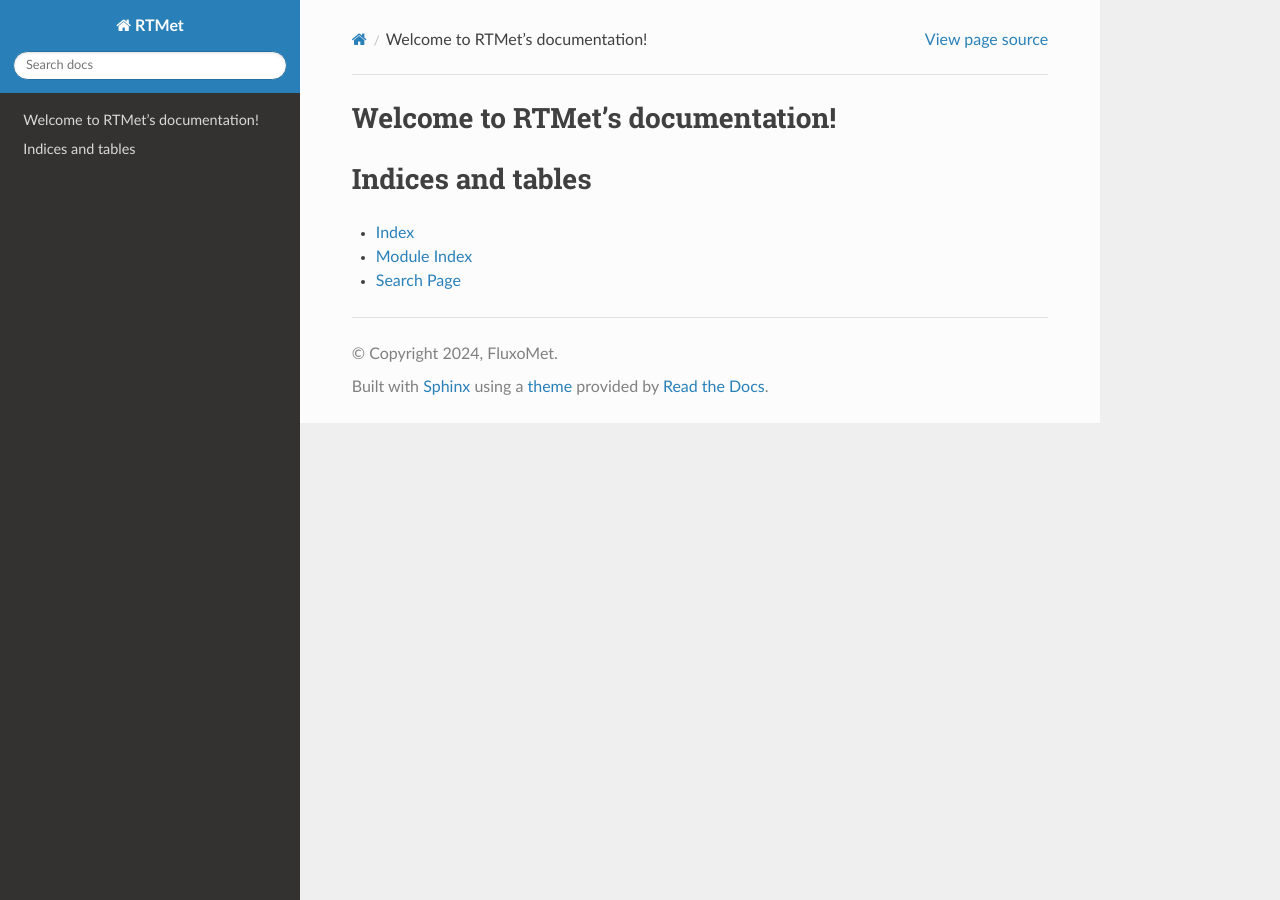
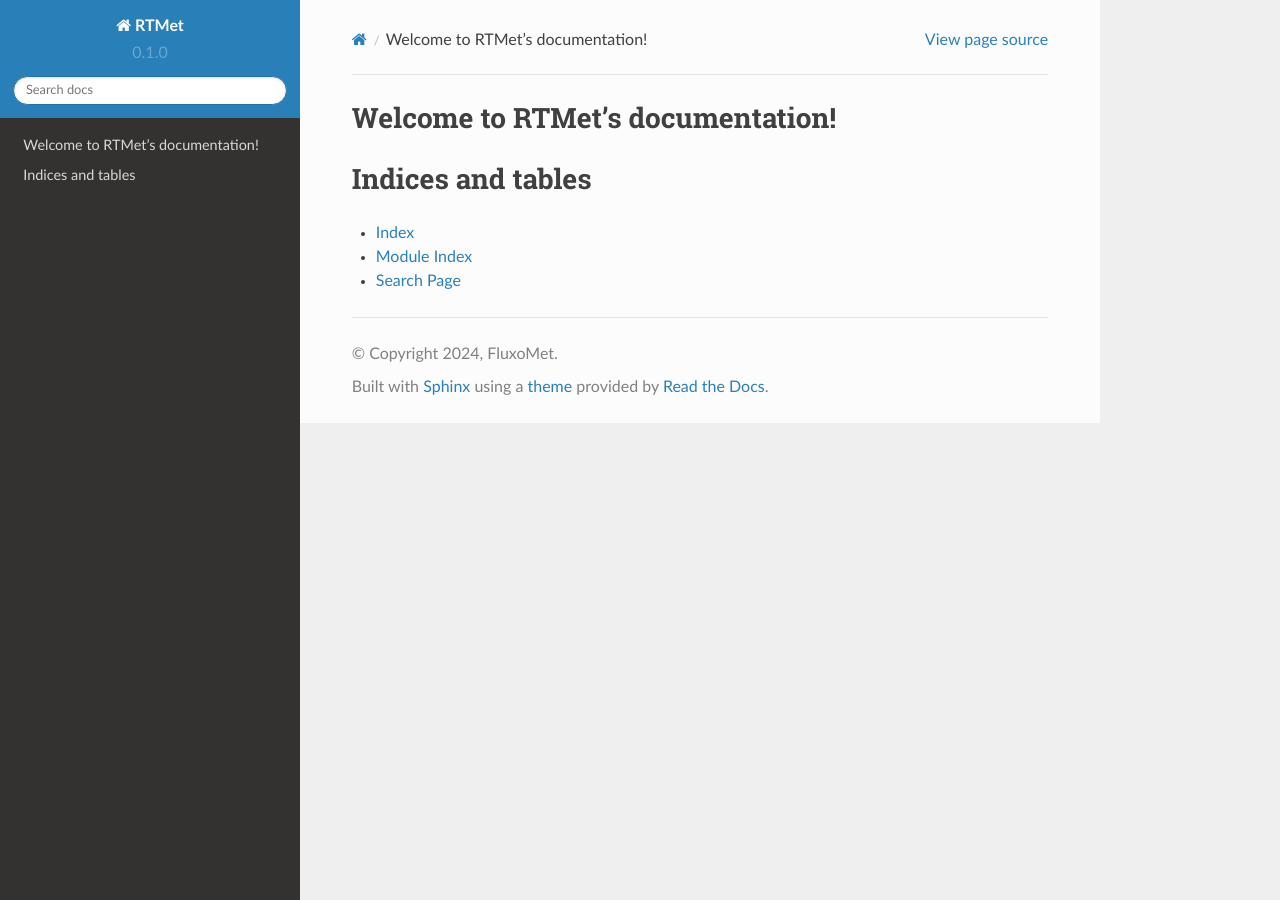
Before and after one commit to MetaboHUB-MetaToul-FluxoMet/RTMet, a Sphinx documentation site: the page built from docs/source/index.rst, in a window 1280 px wide. Built offline with Sphinx 7.4.7 and the Read the Docs theme 2.0.0, drawn with Linux system fonts in a browser that asks for light colours.

Commit message:
added version tag

```diff
--- a/docs/source/conf.py
+++ b/docs/source/conf.py
@@ -9,7 +9,8 @@
 project = 'RTMet'
 copyright = '2024, FluxoMet'
 author = 'Elliot Fontaine'
-release = '0.1.0'
+release = '0.1'
+version = '0.1.0'
 
 # -- General configuration ---------------------------------------------------
 # https://www.sphinx-doc.org/en/master/usage/configuration.html#general-configuration
```
